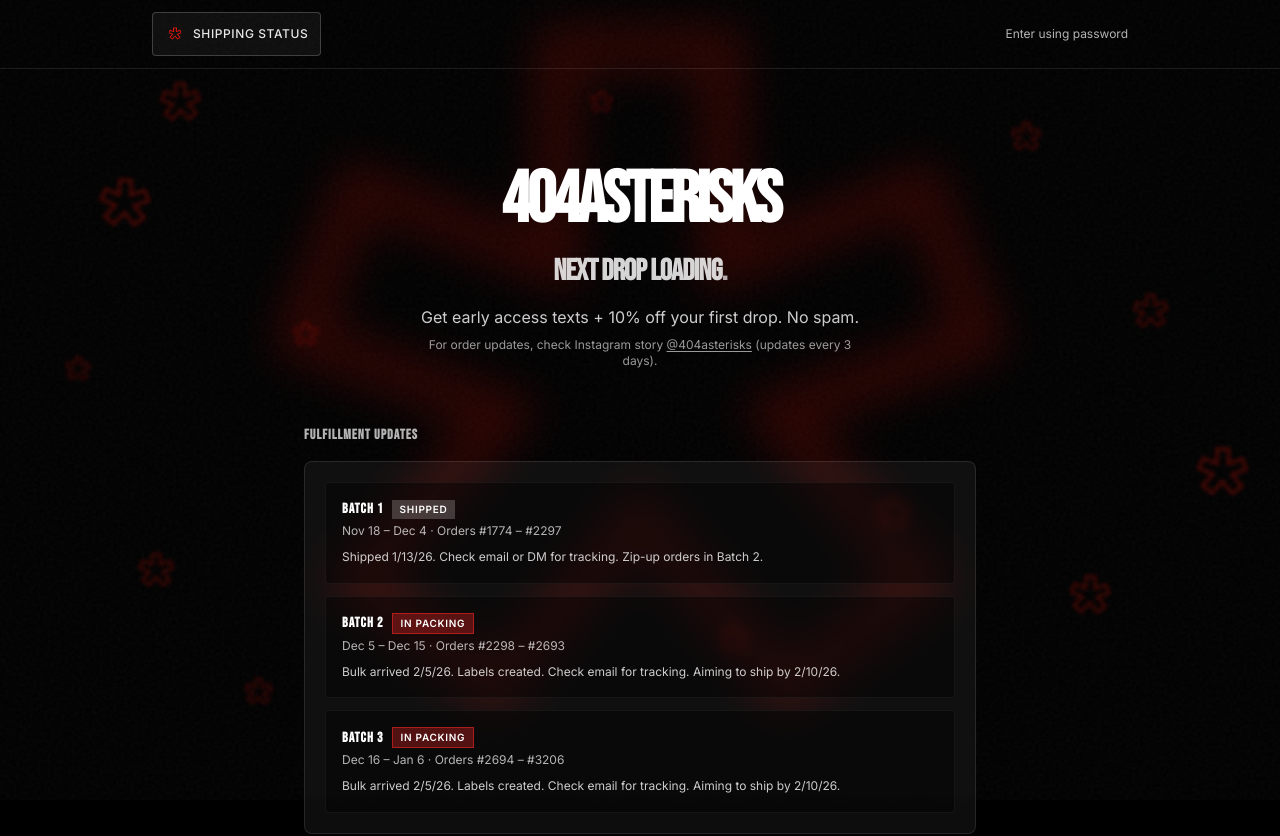
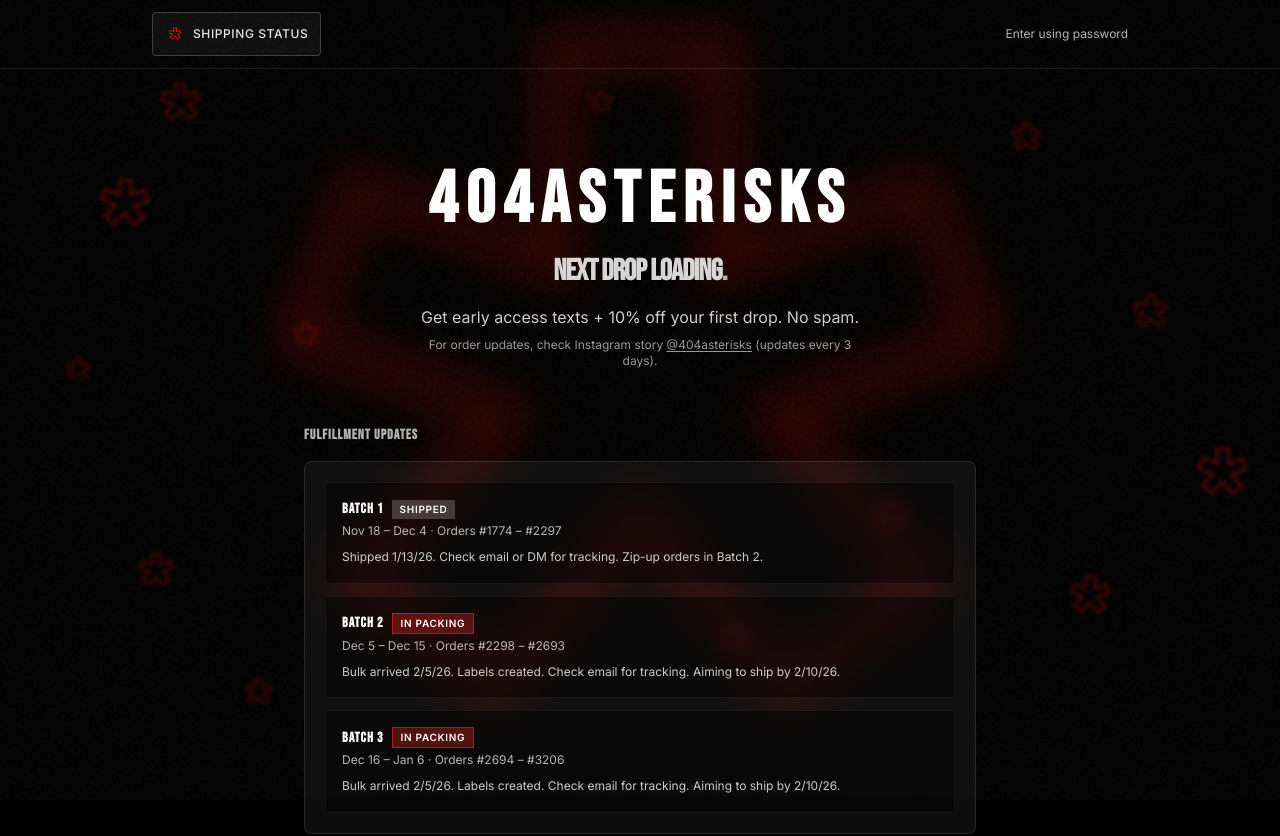
Before and after one commit to sudOcrypt/404asterisks_preview, a Next.js app: page / in a window 1280 px wide. Shown: the top 836 px of the page. Built offline with nearby package versions, Linux system fonts and the light colour scheme.

Commit message:
Space out letters on 404ASTERISKS

```diff
--- a/components/Hero.tsx
+++ b/components/Hero.tsx
@@ -3,7 +3,7 @@
 export default function Hero() {
   return (
     <section className="relative z-10 px-4 pt-12 pb-10 text-center sm:px-6 sm:pt-24 sm:pb-14 safe-area-inset">
-      <h1 className="font-condensed text-3xl font-bold tracking-tighter text-white sm:text-5xl md:text-6xl lg:text-7xl break-words">
+      <h1 className="font-condensed text-3xl font-bold tracking-[0.12em] text-white sm:text-5xl md:text-6xl lg:text-7xl break-words">
         404ASTERISKS
       </h1>
       <p className="mt-4 font-condensed text-xl font-semibold tracking-tight text-white/95 sm:text-2xl md:text-3xl hero-loading">
```
